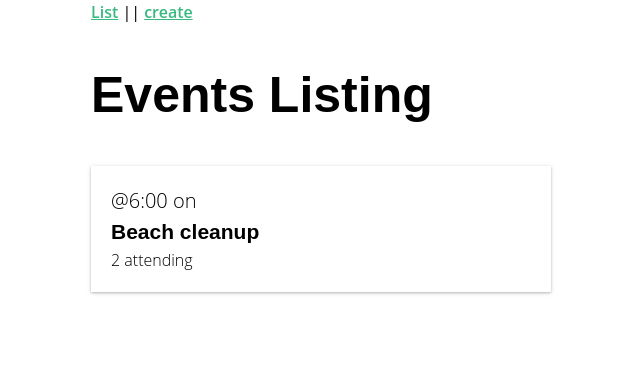
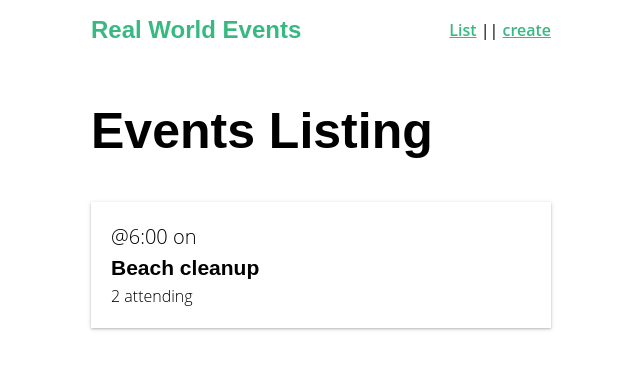
Before and after one commit to karamsetty09/vue-shop, a Vue app: page / in a window 1280 px wide. Shown: the top 368 px of the page, without its empty margins (319-959 px from the left). Built offline with nearby package versions, Linux system fonts and the light colour scheme.

Commit message:
Nesting the components and creating the Nav bar.

```diff
--- a/src/App.vue
+++ b/src/App.vue
@@ -1,12 +1,19 @@
 <template>
   <div id="app">
-    <div id="nav">
-      <router-link :to="{name:'event-list'}">List</router-link> ||
-      <router-link :to="{name:'event-create'}">create</router-link>
-    </div>
+    <NavBar/>
     <router-view />
   </div>
 </template>
+
+<script>
+import NavBar from '@/components/NavBar.vue'
+
+export default{
+  components: {
+    NavBar
+  }
+}
+</script>
 
 <style>
 #html {
--- /dev/null
+++ b/src/components/NavBar.vue
@@ -0,0 +1,42 @@
+<template>
+  <div id="nav" class="nav">
+      <router-link to="/" class="brand">Real World Events</router-link>
+      <nav>
+      <router-link :to="{name:'event-list'}">List</router-link> ||
+      <router-link :to="{name:'event-create'}">create</router-link>
+      </nav>
+
+    </div>
+</template>
+
+<script>
+export default {
+
+}
+</script>
+
+<style scoped>
+    .nav {
+      display: flex;
+      justify-content: space-between;
+      align-items: center;
+      height: 60px;
+    }
+    .nav > .brand {
+      font-family: 'Montserrat', sans-serif;
+      font-weight: 700;
+      font-size: 1.5em;
+      color: #39b982;
+      text-decoration: none;
+    }
+    .nav .nav-item {
+      box-sizing: border-box;
+      margin: 0 5px;
+      color: rgba(0, 0, 0, 0.5);
+      text-decoration: none;
+    }
+    .nav .nav-item.router-link-exact-active {
+      color: #39b982;
+      border-bottom: solid 2px #39b982;
+    }
+    </style>
```
